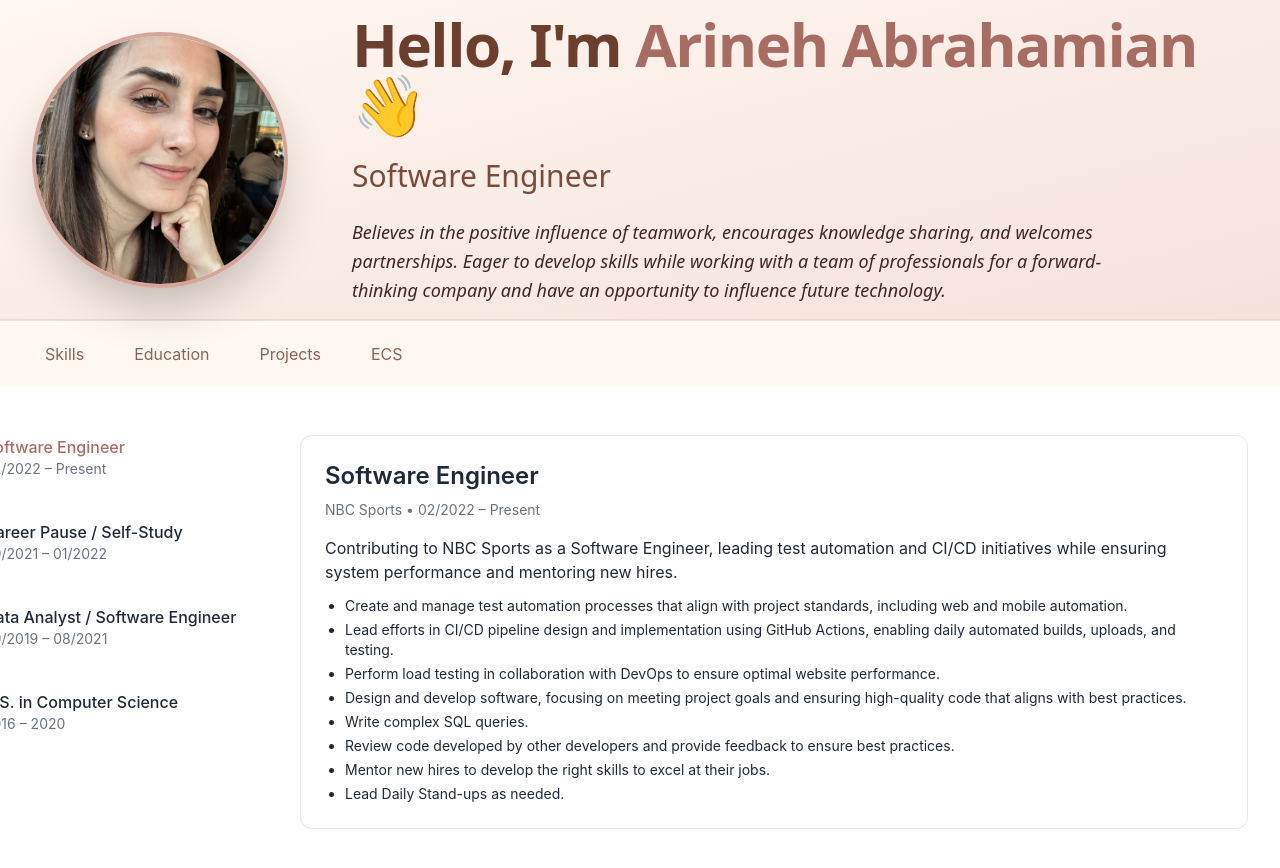
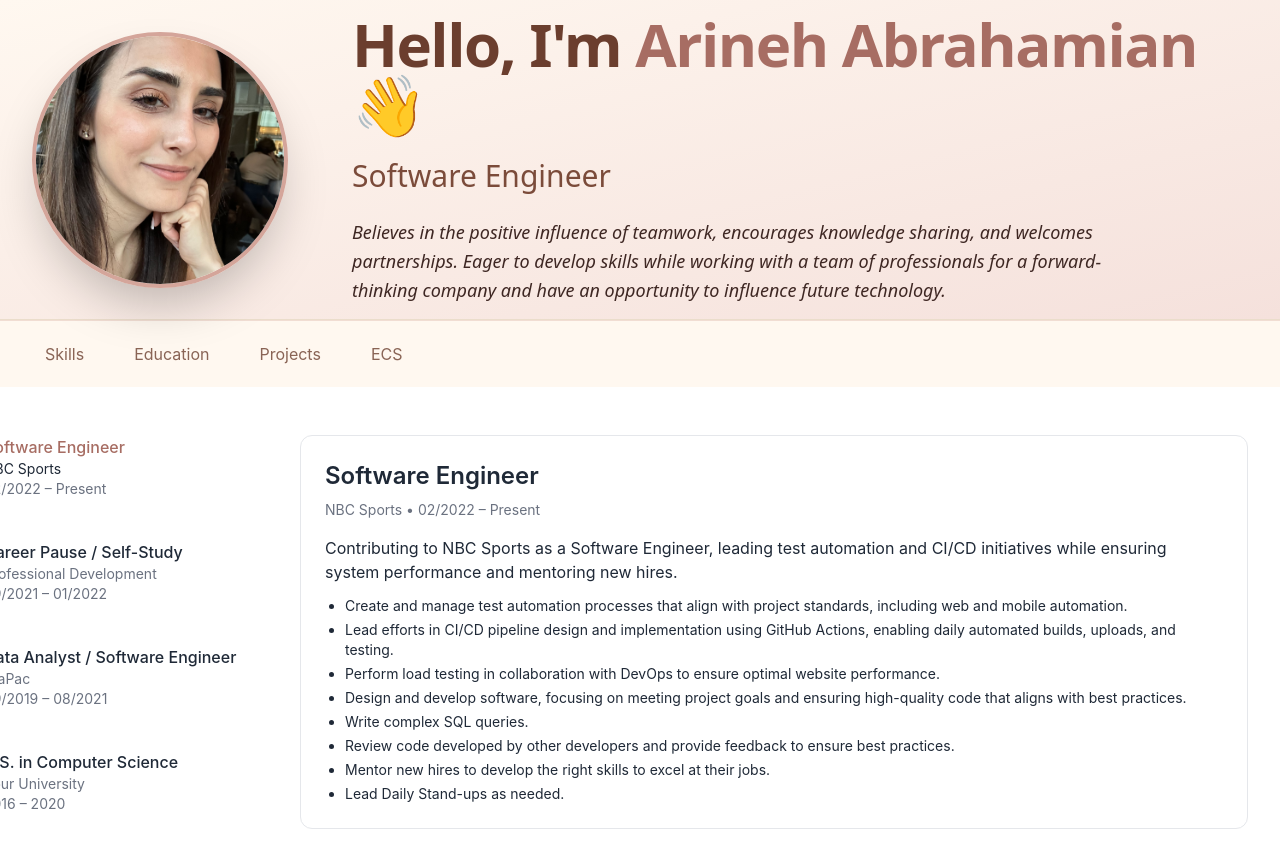
Before and after one commit to ArinehAb/my-resume, a React (Create React App) app: page / in a window 1280 px wide. Shown: the top 868 px of the page. Built offline with nearby package versions, Linux system fonts and the light colour scheme.

Commit message:
refactor: clean up comments and enhance item display in SidebarTimeline

```diff
--- a/src/components/resumeTimeline/SidebarTimeline.tsx
+++ b/src/components/resumeTimeline/SidebarTimeline.tsx
@@ -1,4 +1,3 @@
-// src/components/timeline/SidebarTimeline.tsx
 import React, { useState } from "react";
 
 type TimelineItem = {
@@ -25,11 +24,10 @@ const SidebarTimeline: React.FC<{ items: TimelineItem[] }> = ({ items }) => {
 
   return (
     <section className="w-full">
-      {/* container keeps right content nicely padded, but we pull the sidebar left */}
       <div className="container mx-auto max-w-7xl px-8 py-12 grid grid-cols-[220px_minmax(0,1fr)] gap-12">
-        {/* SIDEBAR — pulled left */}
+        {/* SIDEBAR */}
         <aside className="relative md:sticky md:top-24 self-start -ml-6 sm:-ml-10 md:-ml-16 lg:-ml-20">
-          {/* vertical spine, aligned with the dots */}
+          {/* vertical line */}
           <div
             className="absolute left-[10px] top-0 bottom-0 w-[2px] rounded"
             style={{ backgroundColor: colors.line }}
@@ -45,7 +43,9 @@ const SidebarTimeline: React.FC<{ items: TimelineItem[] }> = ({ items }) => {
                     style={{
                       borderColor: isActive ? colors.dot : colors.line,
                       backgroundColor: isActive ? colors.dot : "#fff",
-                      boxShadow: isActive ? "0 0 0 4px rgba(167,109,99,0.2)" : "none",
+                      boxShadow: isActive
+                        ? "0 0 0 4px rgba(167,109,99,0.2)"
+                        : "none",
                     }}
                     aria-hidden
                   />
@@ -53,12 +53,23 @@ const SidebarTimeline: React.FC<{ items: TimelineItem[] }> = ({ items }) => {
                     onClick={() => setActive(item.id)}
                     className="text-left focus:outline-none"
                   >
+                    {/* Job title */}
                     <div
                       className="text-base font-medium"
                       style={{ color: isActive ? colors.dot : colors.text }}
                     >
                       {item.title}
                     </div>
+
+                    {/* Company name */}
+                    <div
+                      className="text-sm"
+                      style={{ color: isActive ? colors.text : colors.muted }}
+                    >
+                      {item.org}
+                    </div>
+
+                    {/* Date range */}
                     <div className="text-sm" style={{ color: colors.muted }}>
                       {item.range}
                     </div>
```
